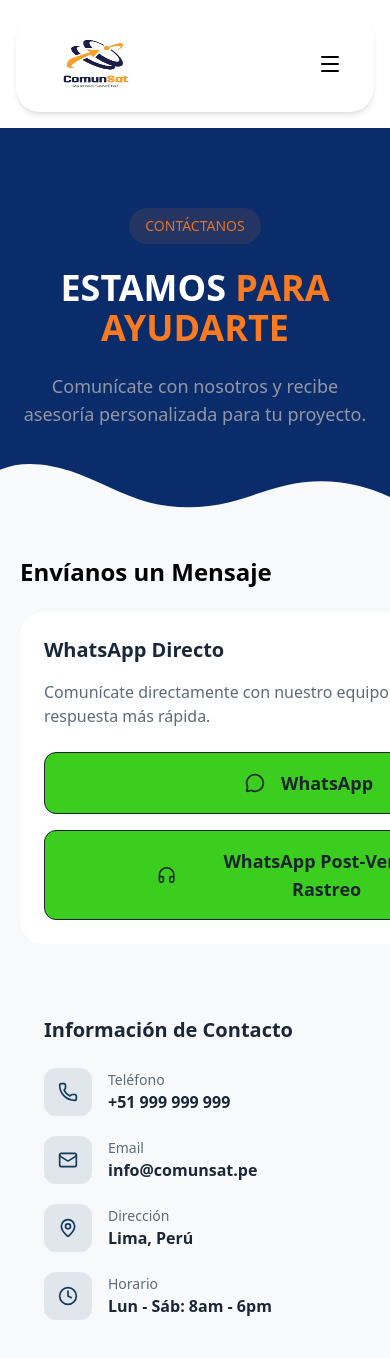
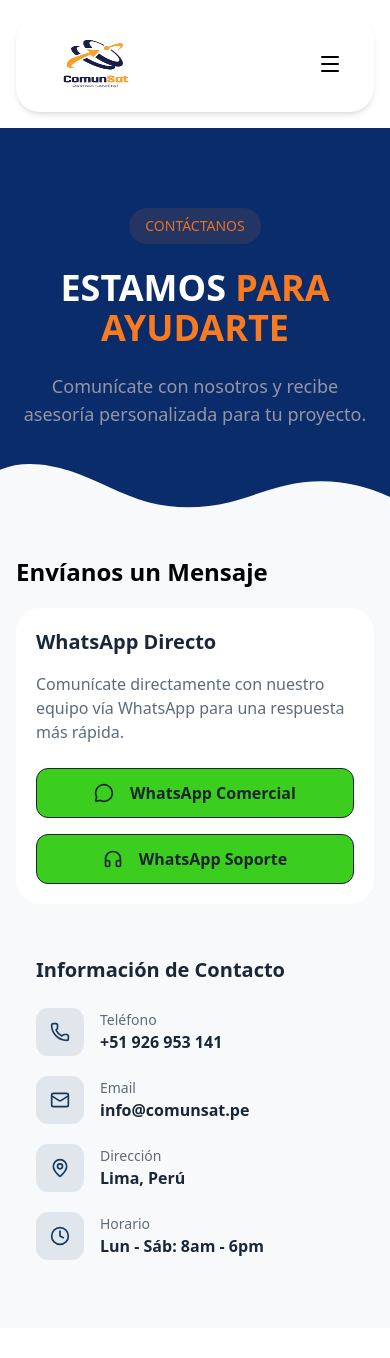
Before and after one commit to LuckTateYB/ComunSat, a React (Vite) app: page /contacto in a window 390 px wide. Shown: the top 1358 px of the page. After the commit the page ends 1328 px from the top, so only its background shows below. Built offline with nearby package versions, Linux system fonts and the light colour scheme.

Commit message:
fix: update buttons of contact and platfom GPS

```diff
--- a/src/components/layout/Header.tsx
+++ b/src/components/layout/Header.tsx
@@ -97,7 +97,7 @@ const Header = () => {
             {/* Desktop External Buttons */}
           <div className="hidden lg:flex items-center gap-3">
             <Button variant="outline" size="sm" asChild>
-              <a href="https://plataforma.example.com" target="_blank" rel="noopener noreferrer">
+              <a href="http://flotamtc.com:8080/premium/Track?page=login" target="_blank" rel="noopener noreferrer">
                 <MapPin className="w-4 h-4" />
                 Plataforma GPS
                 <ExternalLink className="w-3 h-3" />
--- a/src/pages/Contacto.tsx
+++ b/src/pages/Contacto.tsx
@@ -11,7 +11,7 @@ import {
 import WaveSeparator from "../components/decorators/WaveSeparator";
 
 const contactInfo = [
-  { icon: Phone, label: "Teléfono", value: "+51 999 999 999" },
+  { icon: Phone, label: "Teléfono", value: "+51 926 953 141" },
   { icon: Mail, label: "Email", value: "info@comunsat.pe" },
   { icon: MapPin, label: "Dirección", value: "Lima, Perú" },
   { icon: Clock, label: "Horario", value: "Lun - Sáb: 8am - 6pm" },
@@ -45,7 +45,7 @@ const Contacto = () => {
       {/* Contact Section */}
       <section className="section-padding bg-[#F8F9FA] py-12 md:py-15">
         <div className="container-wide mx-auto">
-          <div className="grid lg:grid-cols-2 gap-12 lg:gap-20 px-5 sm:px-8">
+          <div className="grid lg:grid-cols-2 gap-8 sm:gap-10 lg:gap-20 px-4 sm:px-8">
             {/* Contact Form */}
             <motion.div
               initial={{ opacity: 0, x: -30 }}
@@ -53,12 +53,12 @@ const Contacto = () => {
               viewport={{ once: true }}
               transition={{ duration: 0.6 }}
             >
-              <h2 className="text-2xl sm:text-3xl font-display font-bold text-foreground mb-6">
+              <h2 className="text-2xl sm:text-3xl font-display font-bold text-foreground mb-5 sm:mb-6">
                 Envíanos un Mensaje
               </h2>
 
               {/* WhatsApp Buttons */}
-              <div className="bg-white rounded-3xl p-6 lg:p-8 shadow-black">
+              <div className="bg-white rounded-3xl p-5 sm:p-6 lg:p-8 shadow-black">
                 <h3 className="text-xl font-display font-bold text-[#1A2738] mb-4">
                   WhatsApp Directo
                 </h3>
@@ -69,35 +69,35 @@ const Contacto = () => {
                 <div className="space-y-4">
                   <button className="w-full justify-center">
                     <a
-                      href="https://wa.me/51999999999"
+                      href="https://wa.me/51998624596"
                       target="_blank"
                       rel="noopener noreferrer"
                       className="inline-flex items-center justify-center gap-4
-                                px-50 py-4 text-lg font-semibold
+                                w-full px-4 sm:px-6 py-3 sm:py-4 text-base sm:text-lg font-semibold text-center
                                 rounded-xl border border-[#1C242F]
                                 text-[#1C242F] bg-[#3bce1e]
                                 hover:bg-[#5eaf4a]
                                 transition-all duration-200"
                     >
-                      <MessageCircle className="w-5 h-5" />
-                      WhatsApp
+                      <MessageCircle className="w-5 h-5 shrink-0" />
+                      WhatsApp Comercial
                     </a>
                   </button>
 
                   <button className="w-full justify-center">
                     <a
-                      href="https://wa.me/51888888888?text=Hola,%20necesito%20soporte%20técnico"
+                      href="https://wa.me/51937656538?text=Hola,%20necesito%20soporte%20técnico"
                       target="_blank"
                       rel="noopener noreferrer"
                       className="inline-flex items-center justify-center gap-4
-                                px-28 py-4 text-lg font-semibold
+                                w-full px-4 sm:px-6 py-3 sm:py-4 text-base sm:text-lg font-semibold text-center
                                 rounded-xl border border-[#1C242F]
                                 text-[#1C242F] bg-[#3bce1e]
                                 hover:bg-[#5eaf4a]
                                 transition-all duration-200"
                     >
-                      <Headphones className="w-5 h-5" />
-                      WhatsApp Post-Venta / Rastreo
+                      <Headphones className="w-5 h-5 shrink-0" />
+                      WhatsApp Soporte
                     </a>
                   </button>
                 </div>
@@ -113,7 +113,7 @@ const Contacto = () => {
               className="space-y-8"
             >
               {/* Contact Info */}
-              <div className="bg-card rounded-3xl p-6 lg:p-8 shadow-[#ffff]">
+              <div className="bg-card rounded-3xl p-5 sm:p-6 lg:p-8 shadow-[#ffff]">
                 <h3 className="text-xl font-display font-bold text-[#1A2738] mb-6">
                   Información de Contacto
                 </h3>
@@ -123,9 +123,9 @@ const Contacto = () => {
                       <div className="w-12 h-12 rounded-xl bg-[#123A5F]/10 flex items-center justify-center shrink-0">
                         <info.icon className="w-5 h-5 text-[#123A5F]" />
                       </div>
-                      <div>
+                      <div className="min-w-0">
                         <p className="text-sm text-[#5C6B7A]">{info.label}</p>
-                        <p className="font-semibold text-[#1A2738]">{info.value}</p>
+                        <p className="font-semibold text-[#1A2738] wrap-break-words">{info.value}</p>
                       </div>
                     </div>
                   ))}
--- a/src/pages/Index.tsx
+++ b/src/pages/Index.tsx
@@ -109,7 +109,7 @@ const Index = () => {
                 {/* External buttons */}
                 <div className="flex flex-col sm:flex-row gap-4 justify-center lg:justify-start">
                   <a
-                    href="https://plataforma.example.com"
+                    href="http://flotamtc.com:8080/premium/Track?page=login"
                     target="_blank"
                     rel="noopener noreferrer"
                     className="inline-flex items-center justify-center gap-3
@@ -305,7 +305,7 @@ const Index = () => {
 
                 {/* WhatsApp CTA */}
                 <a
-                  href="https://wa.me/51999999999"
+                  href="https://wa.me/51998624596"
                   target="_blank"
                   rel="noopener noreferrer"
                   className="inline-flex items-center justify-center gap-3
```
